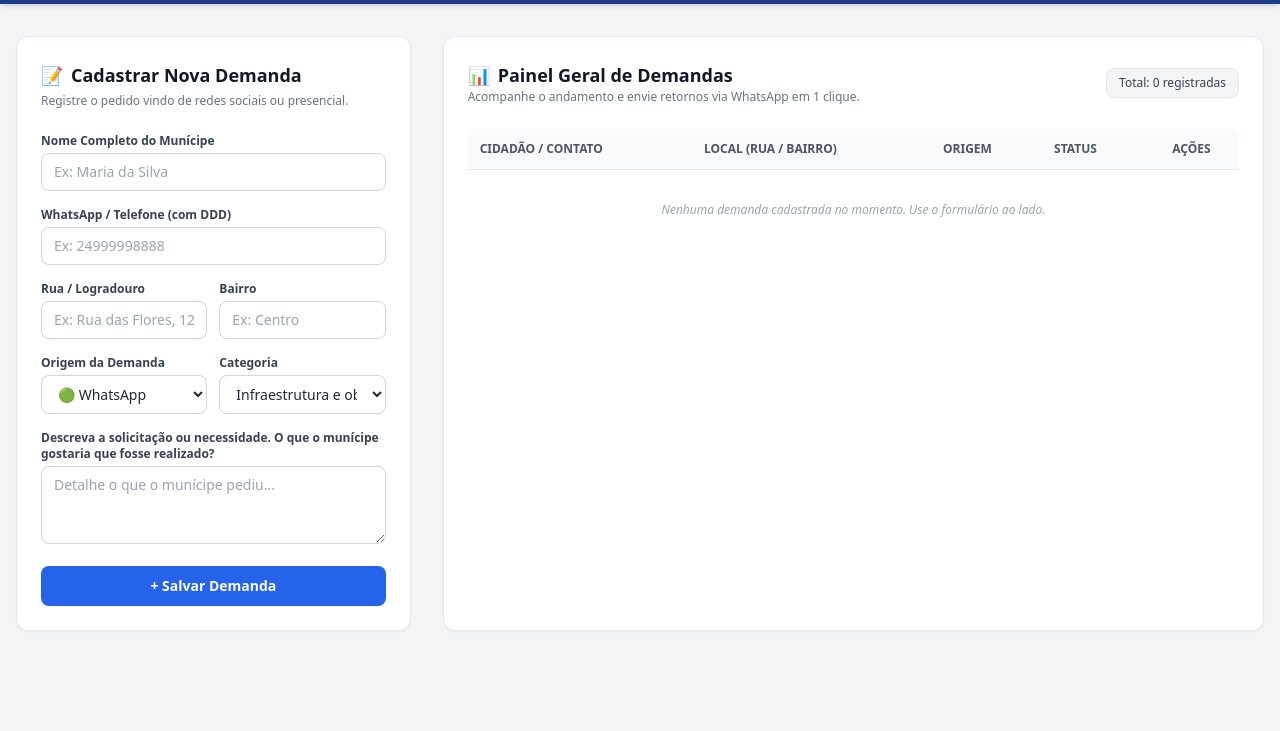
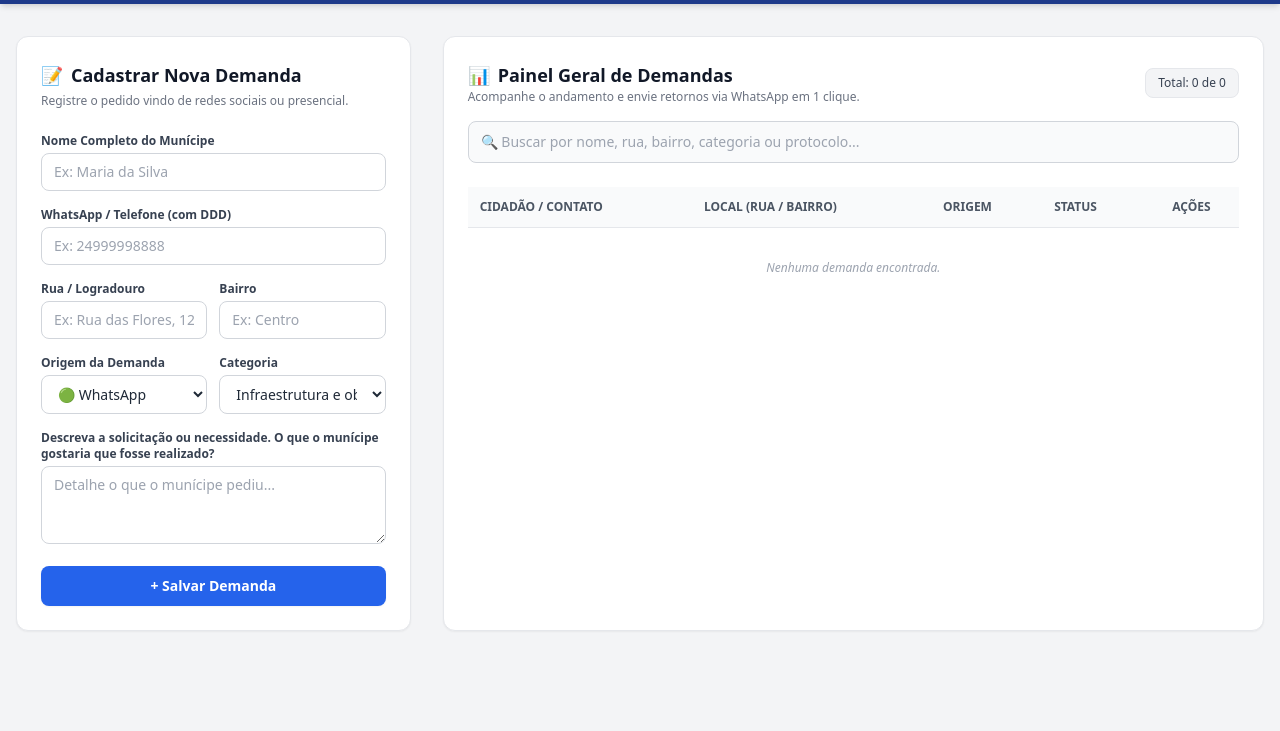
Before and after one commit to victoriasantoszilla/Gab_intra, a plain HTML site: page index.html in a window 1280 px wide. Shown: the part 69-800 px from the top of the page. Drawn offline with nearby package versions, Linux system fonts and the light colour scheme.

Commit message:
Criaçao da barra de busca e README

```diff
--- a/index.html
+++ b/index.html
@@ -19,7 +19,7 @@
           <p class="text-xs text-blue-200">Sistema Único de Triagem e Gestão de Demandas</p>
         </div>
       </div>
-      <span class="bg-blue-800 text-xs px-3 py-1 rounded-full border border-blue-700">MVP v1.2</span>
+      <span class="bg-blue-800 text-xs px-3 py-1 rounded-full border border-blue-700">MVP v1.3</span>
     </div>
   </header>
 
@@ -91,7 +91,7 @@
           </div>
         </div>
 
-        <!-- Campo Dinâmico para "Outros" (Aparece apenas se selecionar Outros) -->
+        <!-- Campo Dinâmico para "Outros" -->
         <div id="divOutrosEspecificar" class="hidden">
           <label class="block text-xs font-semibold text-gray-700 mb-1">Especifique o tipo de "Outros"</label>
           <input type="text" id="outroEspecificacao" placeholder="Ex: Defesa Civil, Segurança, etc."
@@ -114,9 +114,10 @@
       </form>
     </section>
 
-    <!-- COLUNA 2: Tabela de Acompanhamento -->
+    <!-- COLUNA 2: Tabela de Acompanhamento e Busca -->
     <section class="lg:col-span-2 bg-white p-6 rounded-xl shadow-sm border border-gray-200">
-      <div class="flex flex-col sm:flex-row justify-between items-start sm:items-center mb-6 gap-4">
+
+      <div class="flex flex-col sm:flex-row justify-between items-start sm:items-center mb-4 gap-4">
         <div>
           <h2 class="text-lg font-bold text-gray-900 flex items-center gap-2">
             <span>📊</span> Painel Geral de Demandas
@@ -126,6 +127,12 @@
         <span id="totalDemandas" class="bg-gray-100 text-gray-700 font-medium text-xs px-3 py-1.5 rounded-lg border">
           Total: 0 registradas
         </span>
+      </div>
+
+      <!-- Barra de Pesquisa -->
+      <div class="mb-6">
+        <input type="text" id="inputBusca" oninput="renderizarTabela()" placeholder="🔍 Buscar por nome, rua, bairro, categoria ou protocolo..."
+          class="w-full text-sm px-3 py-2.5 border border-gray-300 rounded-lg focus:ring-2 focus:ring-blue-500 focus:outline-none bg-gray-50">
       </div>
 
       <!-- Tabela Responsiva -->
--- a/script.js
+++ b/script.js
@@ -5,8 +5,8 @@ const tabelaDemandasBody = document.getElementById('tabelaDemandasBody');
 const totalDemandasSpan = document.getElementById('totalDemandas');
 const selectCategoria = document.getElementById('categoria');
 const divOutrosEspecificar = document.getElementById('divOutrosEspecificar');
+const inputBusca = document.getElementById('inputBusca');
 
-// Função para mostrar ou esconder o campo de especificação de "Outros"
 function verificarCategoriaOutros() {
   if (selectCategoria.value === 'Outros') {
     divOutrosEspecificar.classList.remove('hidden');
@@ -18,7 +18,6 @@ function verificarCategoriaOutros() {
   }
 }
 
-// 1. EVENTO DE CADASTRO DE NOVA DEMANDA
 formDemanda.addEventListener('submit', function (e) {
   e.preventDefault();
 
@@ -56,31 +55,42 @@ formDemanda.addEventListener('submit', function (e) {
   salvarNoLocalStorage();
 
   formDemanda.reset();
-  verificarCategoriaOutros(); // Reseta a visibilidade do campo outros
+  verificarCategoriaOutros();
   renderizarTabela();
 });
 
-// 2. FUNÇÃO PARA SALVAR NO LOCALSTORAGE
 function salvarNoLocalStorage() {
   localStorage.setItem('demandas_gabinete', JSON.stringify(demandas));
 }
 
-// 3. FUNÇÃO PARA RENDERIZAR A TABELA DINÂMICA
 function renderizarTabela() {
   tabelaDemandasBody.innerHTML = '';
-  totalDemandasSpan.innerText = `Total: ${demandas.length} registradas`;
 
-  if (demandas.length === 0) {
+  // Filtro de busca em tempo real
+  const termoBusca = inputBusca ? inputBusca.value.toLowerCase() : '';
+  const demandasFiltradas = demandas.filter(d => {
+    return (
+      d.nome.toLowerCase().includes(termoBusca) ||
+      d.rua.toLowerCase().includes(termoBusca) ||
+      d.bairro.toLowerCase().includes(termoBusca) ||
+      d.categoria.toLowerCase().includes(termoBusca) ||
+      d.protocolo.toString().includes(termoBusca)
+    );
+  });
+
+  totalDemandasSpan.innerText = `Total: ${demandasFiltradas.length} de ${demandas.length}`;
+
+  if (demandasFiltradas.length === 0) {
     tabelaDemandasBody.innerHTML = `
       <tr>
         <td colspan="5" class="py-8 text-center text-gray-400 text-xs italic">
-          Nenhuma demanda cadastrada no momento. Use o formulário ao lado.
+          Nenhuma demanda encontrada.
         </td>
       </tr>`;
     return;
   }
 
-  demandas.forEach((demanda) => {
+  demandasFiltradas.forEach((demanda) => {
     const tr = document.createElement('tr');
     tr.className = 'hover:bg-gray-50 transition duration-150 border-b border-gray-100';
 
@@ -132,7 +142,6 @@ function renderizarTabela() {
   });
 }
 
-// 4. FUNÇÃO PARA DISPARAR O WHATSAPP
 function enviarWhatsApp(id) {
   const demanda = demandas.find((d) => d.id === id);
   if (!demanda) return;
@@ -149,7 +158,7 @@ function enviarWhatsApp(id) {
 
   const textoMensagem = `Olá, ${demanda.nome}! 👋
 
-Aqui é do Gabinete do Vereador. Passando para atualizar sobre a sua solicitação referente a *${demanda.categoria}* na região de *${demanda.rua}, Bairro ${demanda.bairro}* (Protocolo #${demanda.protocolo}).
+Aqui é do Gabinete do Vereador Patrick Motta. Passando para atualizar sobre a sua solicitação referente a *${demanda.categoria}* na região de *${demanda.rua}, Bairro ${demanda.bairro}* (Protocolo #${demanda.protocolo}).
 
 📌 *Status Atual:* ${demanda.status.toUpperCase()}
 
@@ -159,7 +168,6 @@ Qualquer novidade ou atualização, informaremos você por aqui. Conte conosco!
   window.open(urlWhatsApp, '_blank');
 }
 
-// 5. ALTERAR STATUS
 function alterarStatus(id, novoStatus) {
   const demanda = demandas.find((d) => d.id === id);
   if (demanda) {
@@ -169,7 +177,6 @@ function alterarStatus(id, novoStatus) {
   }
 }
 
-// 6. EXCLUIR DEMANDA
 function excluirDemanda(id) {
   if (confirm('Tem certeza que deseja excluir este registro?')) {
     demandas = demandas.filter((d) => d.id !== id);
```
Also changed, not shown: 1 other file.
